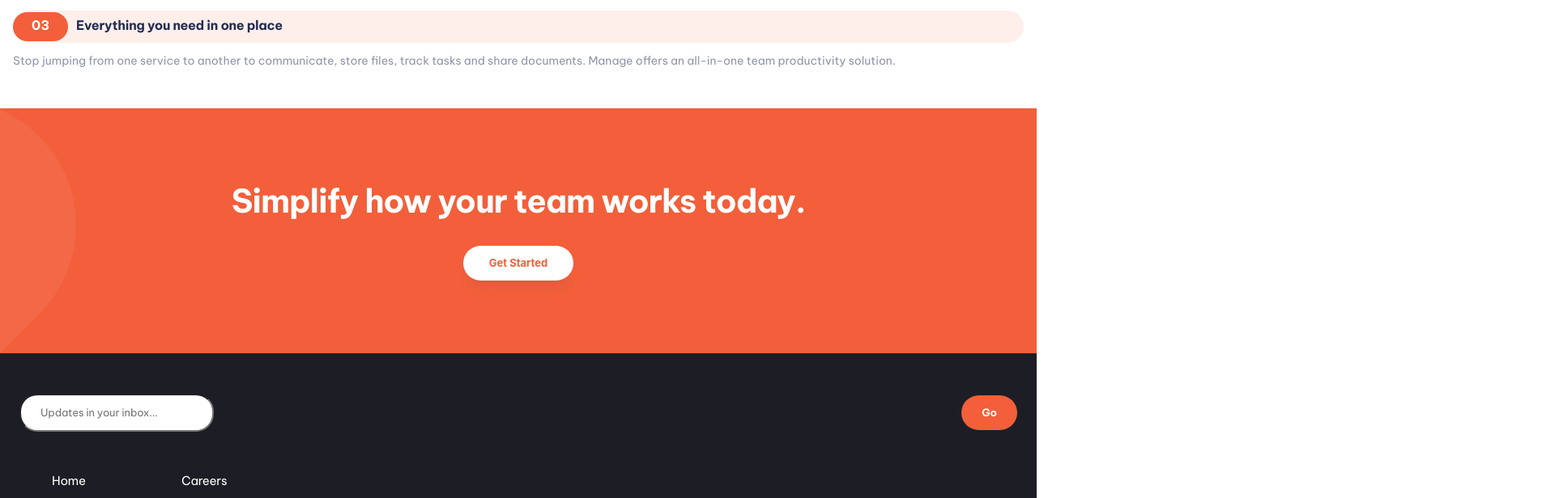
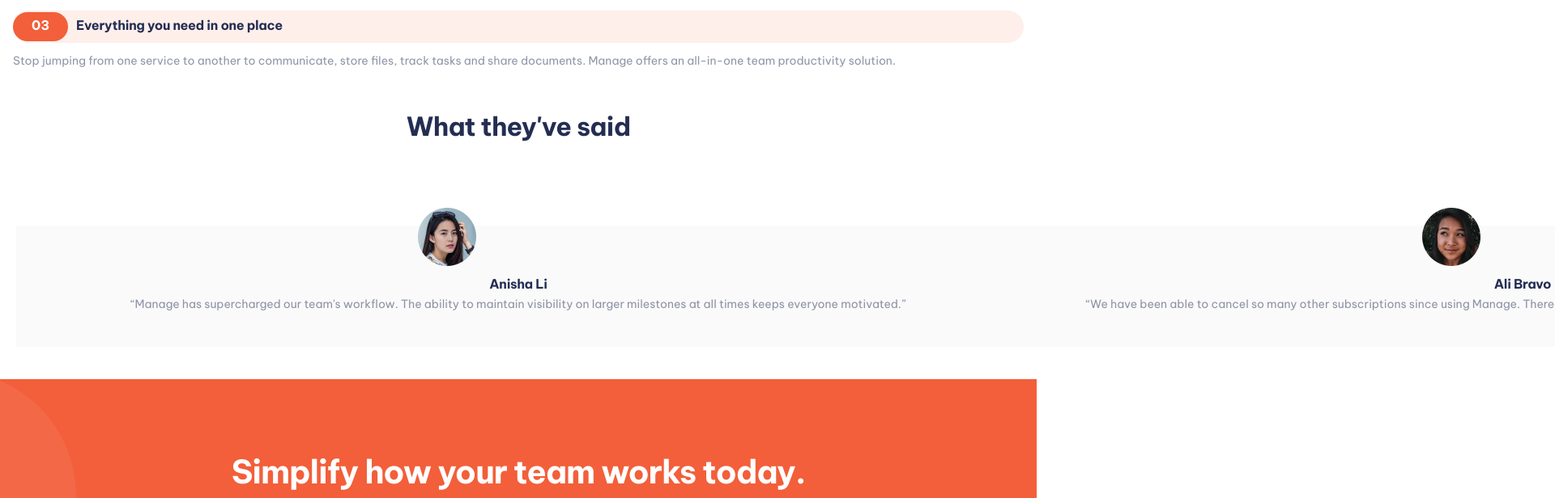
Before and after one commit to kpav33/manage-landing-page, a Next.js app: page / in a window 1280 px wide. Shown: the part 1280-1896 px from the top of the page at 81% size, 1920 px wide, since content can reach past the window. Built offline with nearby package versions, Linux system fonts and the light colour scheme.

Commit message:
Add testimonials section

```diff
--- /dev/null
+++ b/components/Testimonials/Testimonials.module.css
@@ -0,0 +1,58 @@
+.container {
+    padding: 0px 20px 40px 20px;
+}
+
+.container h2 {
+    font-weight: 800;
+    font-size: 32px;
+    line-height: 45px;
+    letter-spacing: -0.66px;
+    text-align: center;
+    color: var(--primaryBlue);
+    margin-bottom: 100px;
+}
+
+.testimonial {
+    background-color: var(--lightGray);
+    padding: 60px 20px 40px 20px;
+    position: relative;
+}
+
+.imageContainer {
+    position: absolute;
+    top: -15%;
+    left: 40%;
+    /* overflow: visible; */
+    /* overflow-y: visible; */
+}
+
+.testimonial h3 {
+    font-weight: 700;
+    font-size: 16px;
+    line-height: 24px;
+    letter-spacing: -0.3px;
+    text-align: center;
+}
+
+.testimonial p {
+    font-size: 14px;
+    line-height: 26px;
+    text-align: center;
+    color: var(--primaryBlue);
+    opacity: 0.5;
+}
+/*
+.embla {
+    overflow-x: hidden;
+    overflow-y: visible !important;
+    overflow: visible;
+} */
+
+.embla__container {
+    display: flex;
+}
+
+.embla__slide {
+    position: relative;
+    flex: 0 0 100%;
+}
--- /dev/null
+++ b/components/Testimonials/index.js
@@ -0,0 +1,112 @@
+import React, { useEffect } from "react";
+import useEmblaCarousel from "embla-carousel-react";
+
+import Image from "next/image";
+import styles from "./Testimonials.module.css";
+
+export default function Testimonials() {
+  const [emblaRef, emblaApi] = useEmblaCarousel({ loop: false });
+  //   useEffect(() => {
+  //     if (emblaApi) {
+  //       return;
+  //     }
+  //   }, [emblaApi]);
+
+  return (
+    <section className={styles.container}>
+      <h2>What they&apos;ve said</h2>
+      {/* <div className={styles.testimonial}>
+        <div className={styles.imageContainer}>
+          <Image
+            src="/avatar-ali.png"
+            width={72}
+            height={72}
+            alt="avatar image"
+          />
+        </div>
+        <h3>Ali Bravo</h3>
+        <p>
+          “We have been able to cancel so many other subscriptions since using
+          Manage. There is no more cross-channel confusion and everyone is much
+          more focused.”
+        </p>
+      </div> */}
+      <div className={styles.embla} ref={emblaRef}>
+        <div className={styles.embla__container}>
+          <div className={styles.embla__slide}>
+            <div className={styles.testimonial}>
+              <div className={styles.imageContainer}>
+                <Image
+                  src="/avatar-anisha.png"
+                  width={72}
+                  height={72}
+                  alt="avatar image"
+                />
+              </div>
+              <h3>Anisha Li</h3>
+              <p>
+                “Manage has supercharged our team&apos;s workflow. The ability
+                to maintain visibility on larger milestones at all times keeps
+                everyone motivated.”
+              </p>
+            </div>
+          </div>
+          <div className={styles.embla__slide}>
+            <div className={styles.testimonial}>
+              <div className={styles.imageContainer}>
+                <Image
+                  src="/avatar-ali.png"
+                  width={72}
+                  height={72}
+                  alt="avatar image"
+                />
+              </div>
+              <h3>Ali Bravo</h3>
+              <p>
+                “We have been able to cancel so many other subscriptions since
+                using Manage. There is no more cross-channel confusion and
+                everyone is much more focused.”
+              </p>
+            </div>
+          </div>
+          <div className={styles.embla__slide}>
+            <div className={styles.testimonial}>
+              <div className={styles.imageContainer}>
+                <Image
+                  src="/avatar-richard.png"
+                  width={72}
+                  height={72}
+                  alt="avatar image"
+                />
+              </div>
+              <h3>Richard Watts</h3>
+              <p>
+                “Manage allows us to provide structure and process. It keeps us
+                organized and focused. I can&apos;t stop recommending them to
+                everyone I talk to!”
+              </p>
+            </div>
+          </div>
+          <div className={styles.embla__slide}>
+            <div className={styles.testimonial}>
+              <div className={styles.imageContainer}>
+                <Image
+                  src="/avatar-shanai.png"
+                  width={72}
+                  height={72}
+                  alt="avatar image"
+                />
+              </div>
+              <h3>Shanai Gough</h3>
+              <p>
+                “Their software allows us to track, manage and collaborate on
+                our projects from anywhere. It keeps the whole team in-sync
+                without being intrusive.”
+              </p>
+            </div>
+          </div>
+        </div>
+      </div>
+    </section>
+  );
+}
--- a/package.json
+++ b/package.json
@@ -9,6 +9,7 @@
     "lint": "next lint"
   },
   "dependencies": {
+    "embla-carousel-react": "^6.2.0",
     "next": "12.1.0",
     "react": "17.0.2",
     "react-dom": "17.0.2"
--- a/pages/index.js
+++ b/pages/index.js
@@ -6,6 +6,7 @@ import Footer from "../components/Footer";
 import Banner from "../components/Banner";
 import ReasonsSection from "../components/ReasonsSection";
 import Simplify from "../components/Simplify";
+import Testimonials from "../components/Testimonials";
 
 export default function Home() {
   return (
@@ -23,6 +24,7 @@ export default function Home() {
         {/* <Header /> */}
         <Banner />
         <ReasonsSection />
+        <Testimonials />
         <Simplify />
         <Footer />
         {/* <Image
```
Also changed, not shown: 1 other file (tests, documents, lock files or other folders).
